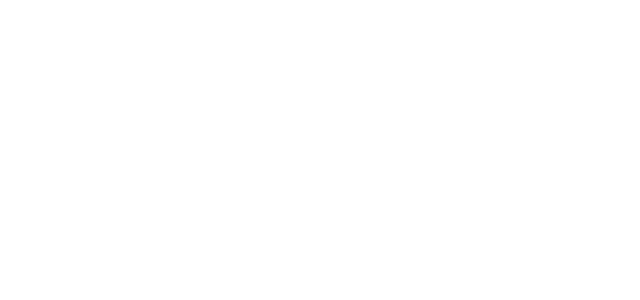
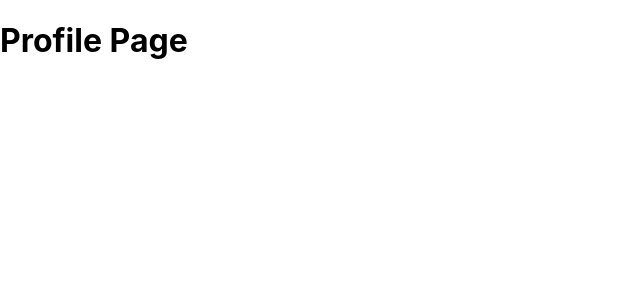
Before and after one commit to onuruci/Instagram_Clone, a React (Create React App) app: page /profile in a window 1280 px wide. Shown: the top 300 px of the page, without its empty margins (0-640 px from the left). Built offline with nearby package versions, Linux system fonts and the light colour scheme.

Commit message:
profile page added

```diff
--- a/src/App.js
+++ b/src/App.js
@@ -6,6 +6,7 @@
 import LogIn from "./Components/LogIn/LogIn";
 import HomePage from "./Components/HomePage/HomePage";
 import UserPage from "./Components/UserPage/UserPage";
+import ProfilePage from './Components/ProfilePage/ProfilePage';
 
 import './index.css';
 
@@ -37,6 +38,9 @@
             setCurrentUserId={setCurrentUserId}
             setCurrentUserName={setCurrentUserName}/>
         </Route>
+        <Route exact path="/profile">
+          <ProfilePage/>
+        </Route>
       </Switch>
     </BrowserRouter>
   );
--- /dev/null
+++ b/src/Components/ProfilePage/ProfilePage.js
@@ -0,0 +1,11 @@
+const ProfilePage = () => {
+    return(
+        <div>
+            <h1>
+                Profile Page
+            </h1>
+        </div>
+    );
+}
+
+export default ProfilePage;
```
